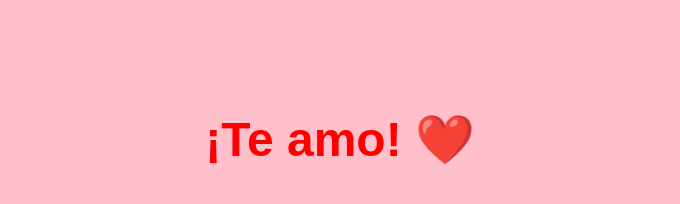
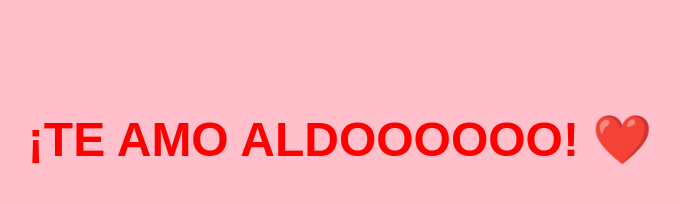
Before and after one commit to PausPaus/Para-Aldop, a plain HTML site: page index.html in a window 1280 px wide. Shown: the whole page, without its empty margins (300-980 px from the left). Drawn offline with Linux system fonts and the light colour scheme.

Commit message:
Update index.html

```diff
--- a/index.html
+++ b/index.html
@@ -35,7 +35,7 @@
     </style>
 </head>
 <body>
-    <h1>¡Te amo! ❤️</h1>
+    <h1>¡TE AMO ALDOOOOOO! ❤️</h1>
 
     <script>
         document.addEventListener("click", function(event) {
```
